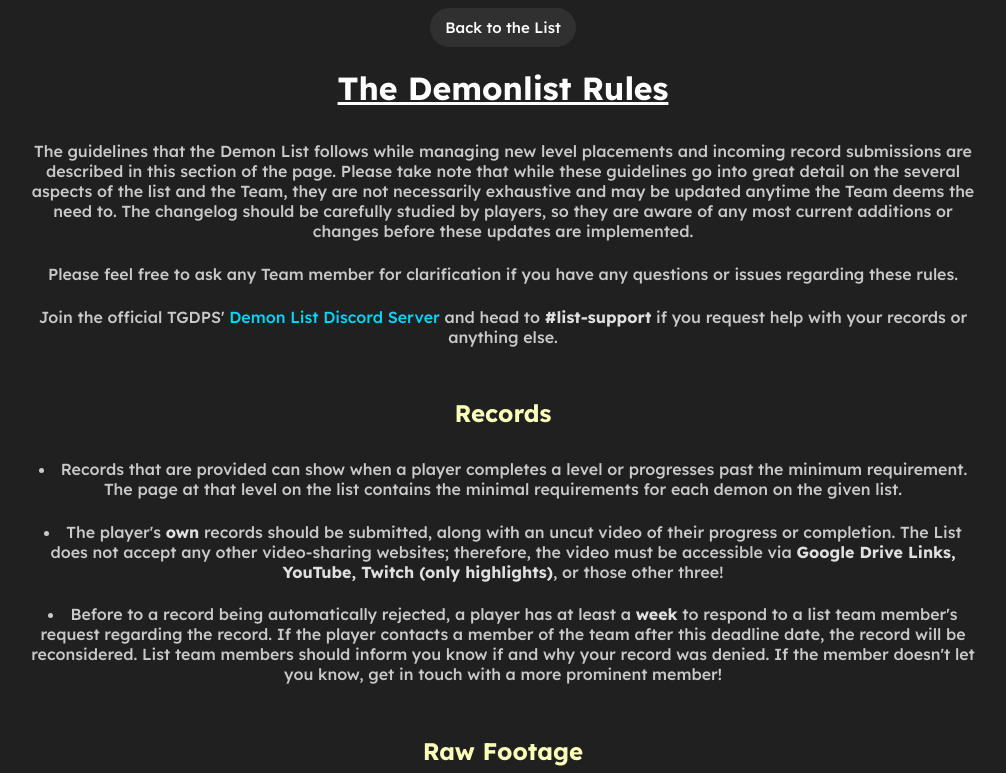
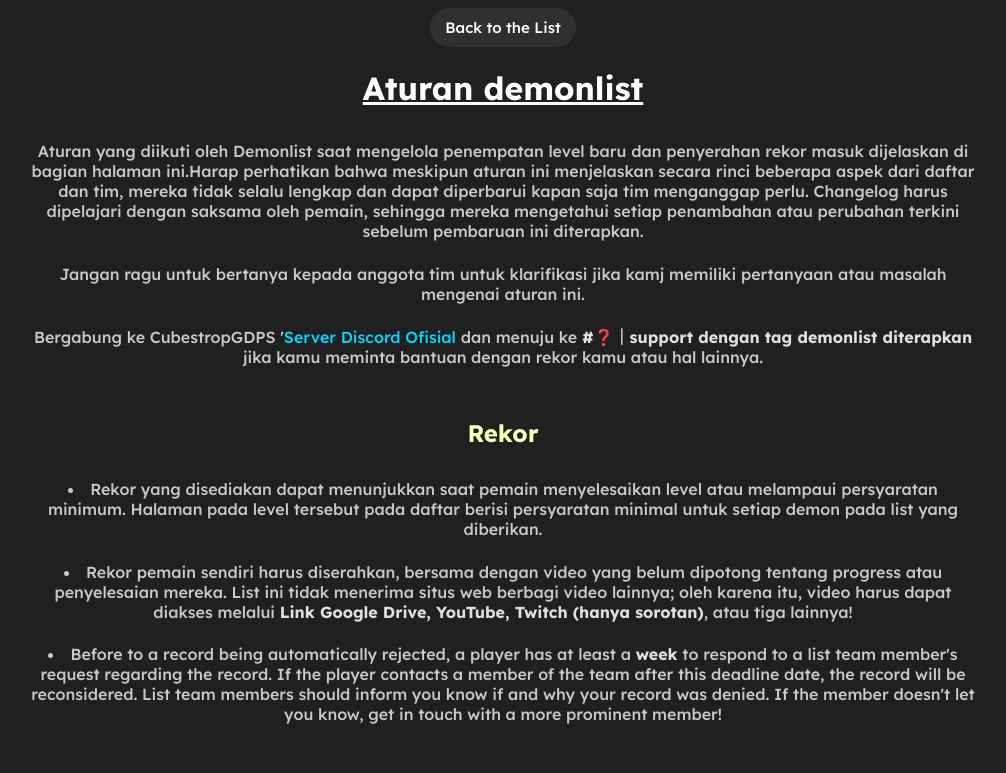
Before and after one commit to Upsilony/testlistgg, a plain HTML site: page extended-page/rules.html in a window 1280 px wide. Shown: the top 773 px of the page, without its empty margins (137-1143 px from the left). Drawn offline with Linux system fonts and the light colour scheme.

Commit message:
Update rules.html

```diff
--- a/extended-page/rules.html
+++ b/extended-page/rules.html
@@ -6,19 +6,19 @@
     <link href="https://fonts.googleapis.com/css2?family=Lexend+Deca:wght@500;700&display=swap" rel="stylesheet">
     <meta name="viewport" content="width=device-width, initial-scale=1.0">
     <link rel="stylesheet" href="/extended-page/rules.css">
-    <title>DL Rules</title>
+    <title>Aturan DL</title>
 </head>
 <body>
     <a class="btn" href="/index.html">Back to the List</a>
-    <h1>The Demonlist Rules</h1>
-    <p>The guidelines that the Demon List follows while managing new level placements and incoming record submissions are described in this section of the page. Please take note that while these guidelines go into great detail on the several aspects of the list and the Team, they are not necessarily exhaustive and may be updated anytime the Team deems the need to. The changelog should be carefully studied by players, so they are aware of any most current additions or changes before these updates are implemented.</p>
-    <p>Please feel free to ask any Team member for clarification if you have any questions or issues regarding these rules.</p>
-    <p>Join the official TGDPS' <a class="link" href="https://discord.gg/Waqqvyen5k">Demon List Discord Server</a> and head to <b>#list-support</b> if you request help with your records or anything else.</p>
+    <h1>Aturan demonlist</h1>
+    <p>Aturan yang diikuti oleh Demonlist saat mengelola penempatan level baru dan penyerahan rekor masuk dijelaskan di bagian halaman ini.Harap perhatikan bahwa meskipun aturan ini menjelaskan secara rinci beberapa aspek dari daftar dan tim, mereka tidak selalu lengkap dan dapat diperbarui kapan saja tim menganggap perlu. Changelog harus dipelajari dengan saksama oleh pemain, sehingga mereka mengetahui setiap penambahan atau perubahan terkini sebelum pembaruan ini diterapkan.</p>
+    <p>Jangan ragu untuk bertanya kepada anggota tim untuk klarifikasi jika kamj memiliki pertanyaan atau masalah mengenai aturan ini.</p>
+    <p>Bergabung ke CubestropGDPS '<a class="link" href="https://discord.gg/BKWB8MnP3F">Server Discord Ofisial</a> dan menuju ke <b>#❓｜support dengan tag demonlist diterapkan</b> jika kamu meminta bantuan dengan rekor kamu atau hal lainnya.</p>
     <br>
     <!-- ================================== -->
-    <h2>Records</h2>
-    <li>Records that are provided can show when a player completes a level or progresses past the minimum requirement. The page at that level on the list contains the minimal requirements for each demon on the given list.</li>
-    <li>The player's <b>own</b> records should be submitted, along with an uncut video of their progress or completion. The List does not accept any other video-sharing websites; therefore, the video must be accessible via <b>Google Drive Links, YouTube, Twitch (only highlights)</b>, or those other three!</li>
+    <h2>Rekor</h2>
+    <li>Rekor yang disediakan dapat menunjukkan saat pemain menyelesaikan level atau melampaui persyaratan minimum. Halaman pada level tersebut pada daftar berisi persyaratan minimal untuk setiap demon pada list yang diberikan.</li>
+    <li>Rekor pemain sendiri harus diserahkan, bersama dengan video yang belum dipotong tentang progress atau penyelesaian mereka. List ini tidak menerima situs web berbagi video lainnya; oleh karena itu, video harus dapat diakses melalui <b>Link Google Drive, YouTube, Twitch (hanya sorotan)</b>, atau tiga lainnya!</li>
     <li>Before to a record being automatically rejected, a player has at least a <b>week</b> to respond to a list team member's request regarding the record. If the player contacts a member of the team after this deadline date, the record will be reconsidered. List team members should inform you know if and why your record was denied. If the member doesn't let you know, get in touch with a more prominent member!</li>
     <br>
     <!-- ================================== -->
```
